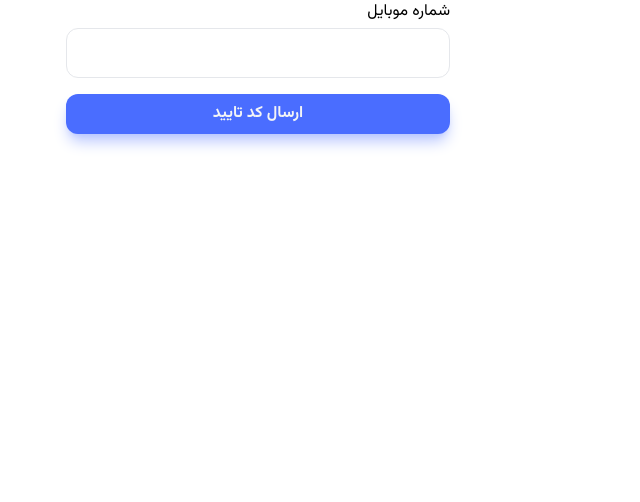
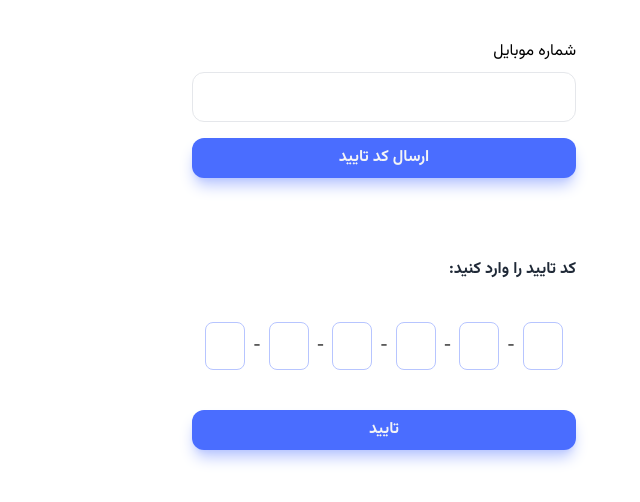
Before and after one commit to amirShirany/Freelancering_App, a React (Vite) app: page /auth in a window 1280 px wide. Shown: the top 502 px of the page, without its empty margins (449-1089 px from the left). Built offline with nearby package versions, Linux system fonts and the light colour scheme.

Commit message:
Add : checkOTPForm

```diff
--- a/package.json
+++ b/package.json
@@ -12,6 +12,8 @@
   "dependencies": {
     "react": "^19.0.0",
     "react-dom": "^19.0.0",
+    "react-icon": "^1.0.0",
+    "react-otp-input": "^3.1.1",
     "react-router-dom": "^7.1.1"
   },
   "devDependencies": {
--- /dev/null
+++ b/src/features/authentication/CheckOTPForm.jsx
@@ -0,0 +1,33 @@
+import { useState } from "react"
+import OTPInput from "react-otp-input"
+
+function CheckOTPForm() {
+  const [otp, setOtp] = useState("")
+
+  return (
+    <>
+      <form className="space-y-10" action="">
+        <p className="font-bold text-secondary-800">کد تایید را وارد کنید:</p>
+        <OTPInput
+          value={otp}
+          onChange={(otp) => setOtp(otp)}
+          numInputs={6}
+          renderSeparator={<span>-</span>}
+          renderInput={(inputProps) => <input {...inputProps} />}
+          containerStyle="flex flex-row-reverse justify-center gap-x-2"
+          inputStyle={{
+            width: "2.5rem",
+            height: "3rem",
+            fontSize: "1.5rem",
+            textAlign: "center",
+            borderRadius: "0.5rem",
+            border: "1px solid rgb(var(--color-primary-300))",
+          }}
+        />
+        <button className="btn btn--primary w-full">تایید</button>
+      </form>
+    </>
+  )
+}
+
+export default CheckOTPForm
--- a/src/features/authentication/SendOtpForm.jsx
+++ b/src/features/authentication/SendOtpForm.jsx
@@ -1,23 +1,18 @@
 import { useState } from "react"
+import TextField from "../../ui/TextField"
 
 const SendOtpForm = () => {
   const [phonenumber, setPhonenumber] = useState("")
+
   return (
     <>
       <form className="space-y-4" action="">
-        <div>
-          <label className="mb-1" htmlFor="phonenumber">
-            شماره موبایل
-          </label>
-          <input
-            id="phonenumber"
-            value={phonenumber}
-            onChange={(e) => setPhonenumber(e.target.value)}
-            className="textField__input"
-            type="text"
-            name="phone"
-          />
-        </div>
+        <TextField
+          label="شماره موبایل"
+          name="phonenumber"
+          value={phonenumber}
+          onchange={(e) => setPhonenumber(e.target.value)}
+        />
         <button className="btn btn--primary w-full" type="submit">
           ارسال کد تایید
         </button>
--- a/src/index.css
+++ b/src/index.css
@@ -58,7 +58,7 @@
     @apply w-full py-3 px-4 rounded-xl text-secondary-900 border hover:border-primary-500 focus:outline-none focus:border-primary-500 focus:bg-white focus:shadow-lg focus:shadow-primary-200 transition-all duration-300 ease-in-out;
   }
   .btn {
-    @apply px-4 py-2 font-bold text-white rounded-xl transition-all duration-300 ease-in-out focus:outline-none focus:bg-primary-700;
+    @apply px-4 py-2 font-bold rounded-xl transition-all duration-300 ease-in-out focus:outline-none focus:bg-primary-700;
   }
 
   .btn--primary {
@@ -89,7 +89,3 @@ body {
   box-sizing: border-box;
   scroll-behavior: smooth;
 }
-
-label {
-  display: block;
-}
--- a/src/pages/Auth.jsx
+++ b/src/pages/Auth.jsx
@@ -1,9 +1,11 @@
 import SendOtpForm from "../features/authentication/SendOtpForm"
+import CheckOTPForm from "../features/authentication/CheckOTPForm"
 
 function Auth() {
   return (
-    <div className="w-full sm:max-w-sm mx-auto">
+    <div className="w-full sm:max-w-sm mx-auto pt-10 space-y-20">
       <SendOtpForm />
+      <CheckOTPForm />
     </div>
   )
 }
--- /dev/null
+++ b/src/ui/TextField.jsx
@@ -0,0 +1,30 @@
+import PropTypes from "prop-types"
+
+function TextField({ name, label, value, onchange }) {
+  return (
+    <>
+      <div>
+        <label className="mb-2 block" htmlFor={name}>
+          {label}
+        </label>
+        <input
+          type="text"
+          className="textField__input"
+          id={name}
+          value={value}
+          onChange={onchange}
+          name={name}
+          autoComplete="off"
+        />
+      </div>
+    </>
+  )
+}
+export default TextField
+
+TextField.propTypes = {
+  name: PropTypes.string.isRequired,
+  label: PropTypes.string.isRequired,
+  value: PropTypes.object.isRequired,
+  onchange: PropTypes.func.isRequired,
+}
```
Also changed, not shown: 1 other file (tests, documents, lock files or other folders).
